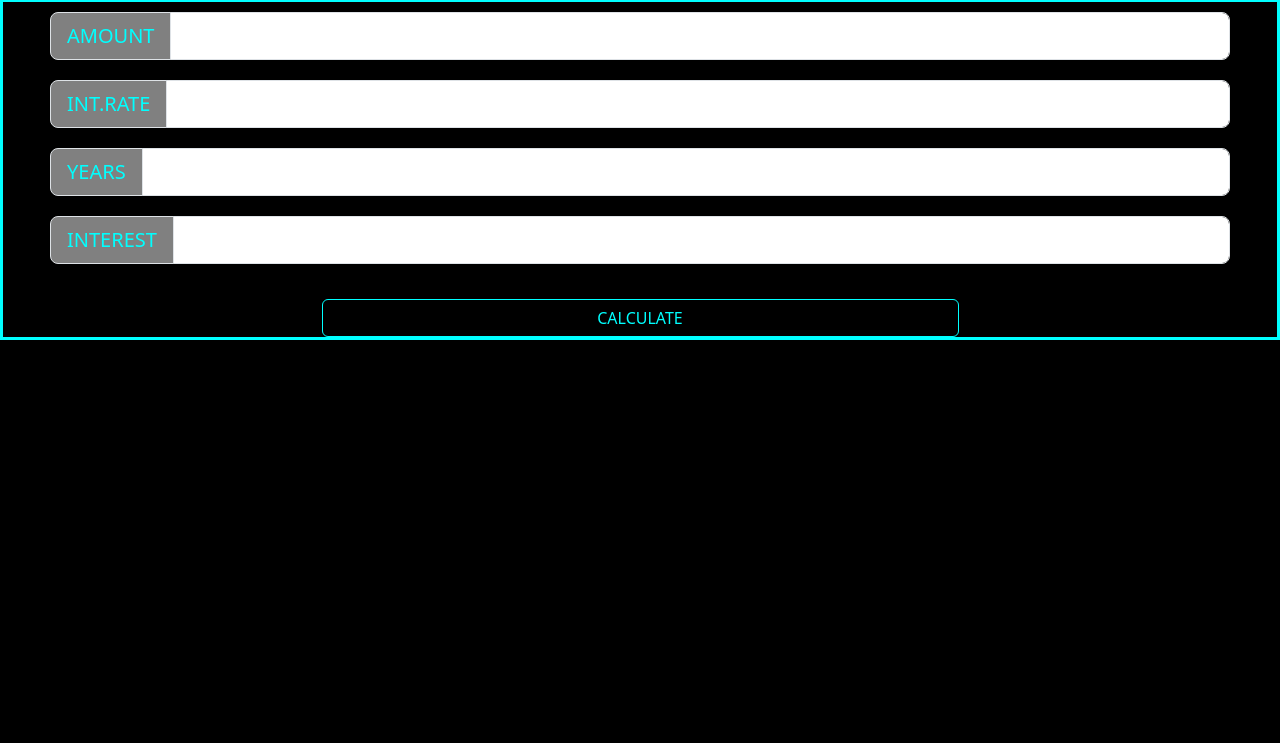
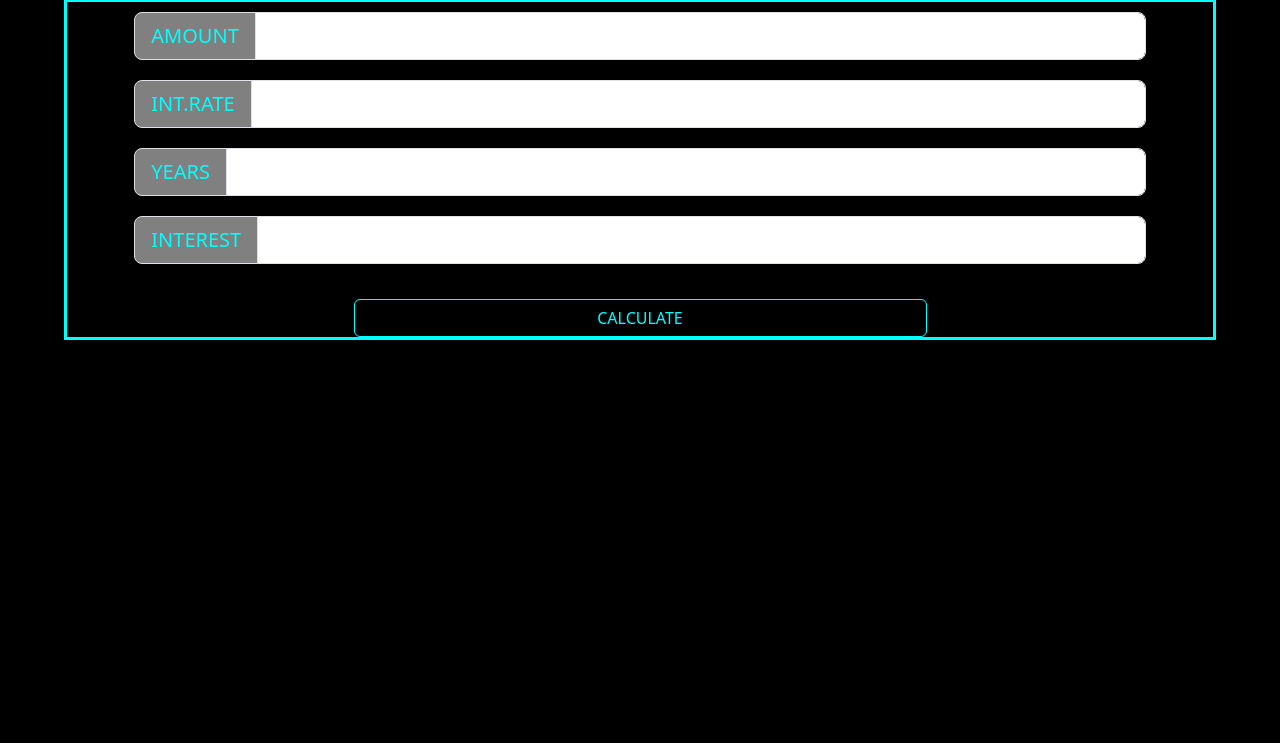
Before and after one commit to tauhashaik/interestAmount, a plain HTML site: page index.html in a window 1280 px wide. Shown: the part 57-800 px from the top of the page. Drawn offline with nearby package versions, Linux system fonts and the light colour scheme.

Commit message:
css adjustment

```diff
--- a/CSS/style.css
+++ b/CSS/style.css
@@ -42,3 +42,33 @@ body{
 #group{
     border: solid aqua 3px;
 }
+
+
+@media screen and (min-width: 300px) {
+    #input1,
+    #input2,
+    #input3,
+    #output {
+        width: 90%;
+        margin: auto;
+    }
+
+    #group {
+        width: 90%;
+        margin: auto;
+    }
+}
+@media screen and (min-width: 720px) {
+    #input1,
+    #input2,
+    #input3,
+    #output {
+        width: 90%;
+        margin: auto;
+    }
+
+    #group {
+        width: 90%;
+        margin: auto;
+    }
+}
```
